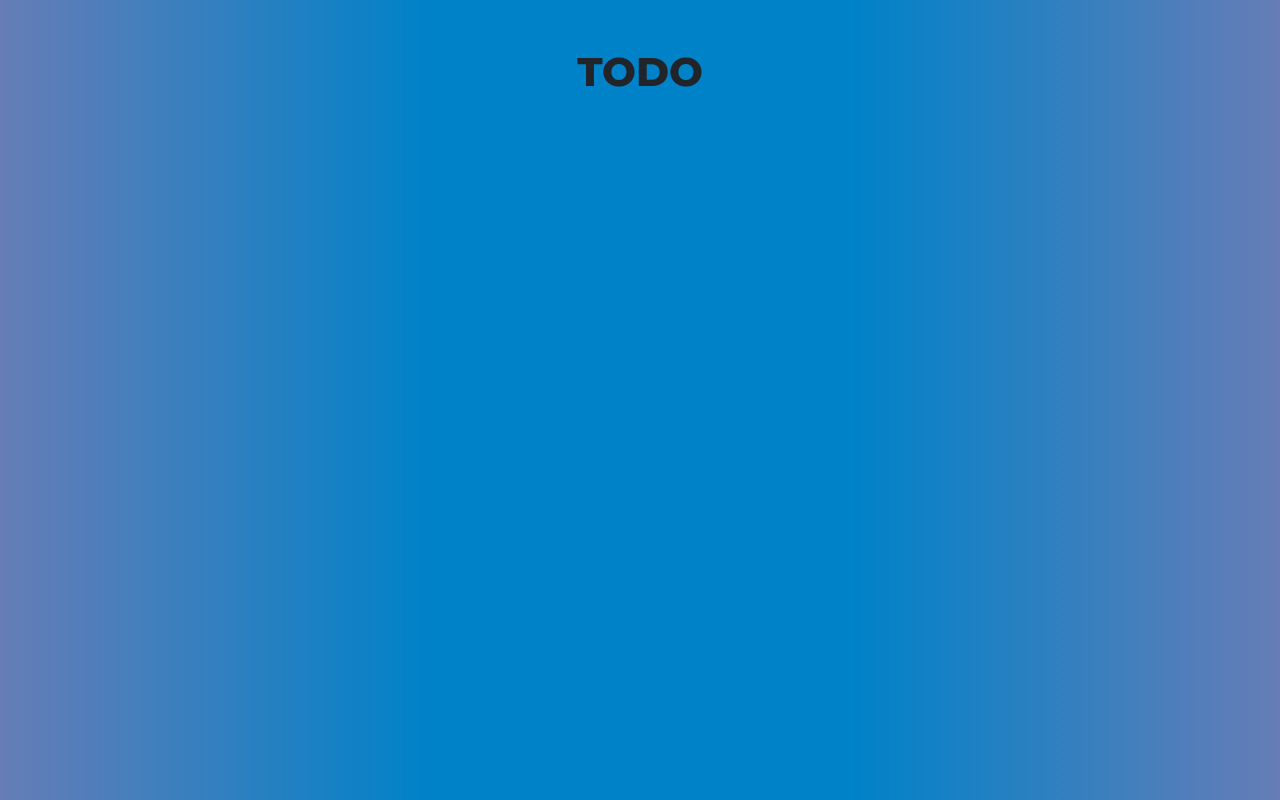
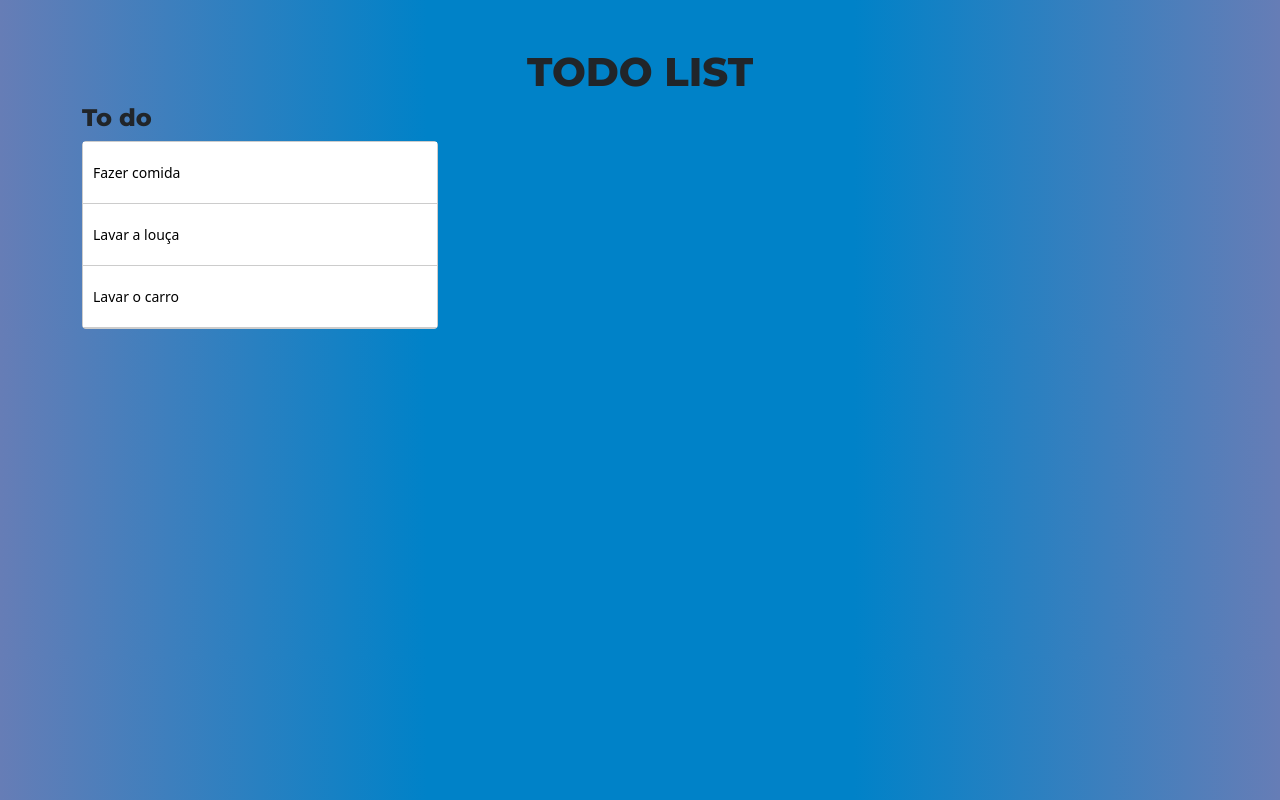
Before and after one commit to wallacewolv/todoDragAndDrop, an Angular app: page / in a window 1280 px wide. Built offline with nearby package versions, Linux system fonts and the light colour scheme.

Commit message:
feat: Incluindo Drag and Drop List

```diff
--- a/src/app/components/tarefa/tarefa.component.css
+++ b/src/app/components/tarefa/tarefa.component.css
@@ -1,3 +1,25 @@
 .montserrat {
   font-family: "Montserrat", sans-serif;
 }
+
+.example-list {
+  border: solid 1px #ccc;
+  min-height: 60px;
+  background: white;
+  border-radius: 4px;
+  display: block;
+}
+
+.example-box {
+  padding: 20px 10px;
+  border-bottom: solid 1px #ccc;
+  color:black;
+  display: flex;
+  flex-direction: row;
+  align-items: center;
+  justify-content: space-between;
+  box-sizing: border-box;
+  cursor: move;
+  background: white;
+  font-size: 14px;
+}
--- a/src/app/components/tarefa/tarefa.component.html
+++ b/src/app/components/tarefa/tarefa.component.html
@@ -1,5 +1,16 @@
 <div class="container mt-5">
   <div class="row">
-    <h1 class="text-center montserrat">TODO</h1>
+    <h1 class="text-center montserrat">TODO LIST</h1>
+  </div>
+
+  <div class="row">
+    <div class="col-lg-4">
+      <h4 class="montserrat">To do</h4>
+      <div cdkDropList class="example-list">
+        <div class="example-box" *ngFor="let item of todo" cdkDrag>
+          {{ item }}
+        </div>
+      </div>
+    </div>
   </div>
 </div>
--- a/src/app/components/tarefa/tarefa.component.ts
+++ b/src/app/components/tarefa/tarefa.component.ts
@@ -1,10 +1,19 @@
-import { Component } from '@angular/core';
+import { CdkDragDrop, moveItemInArray } from '@angular/cdk/drag-drop';
+import { Component, OnInit } from '@angular/core';
 
 @Component({
   selector: 'app-tarefa',
   templateUrl: './tarefa.component.html',
-  styleUrls: ['./tarefa.component.css']
+  styleUrls: ['./tarefa.component.css'],
 })
-export class TarefaComponent {
+export class TarefaComponent implements OnInit {
+  todo: Array<string> = ['Fazer comida', 'Lavar a louça', 'Lavar o carro'];
 
+  constructor() {}
+
+  ngOnInit(): void {}
+
+  drop(event: CdkDragDrop<string[]>) {
+    moveItemInArray(this.todo, event.previousIndex, event.currentIndex);
+  }
 }
```
Also changed, not shown: src/app/app.module.ts (+5 -9 lines).
